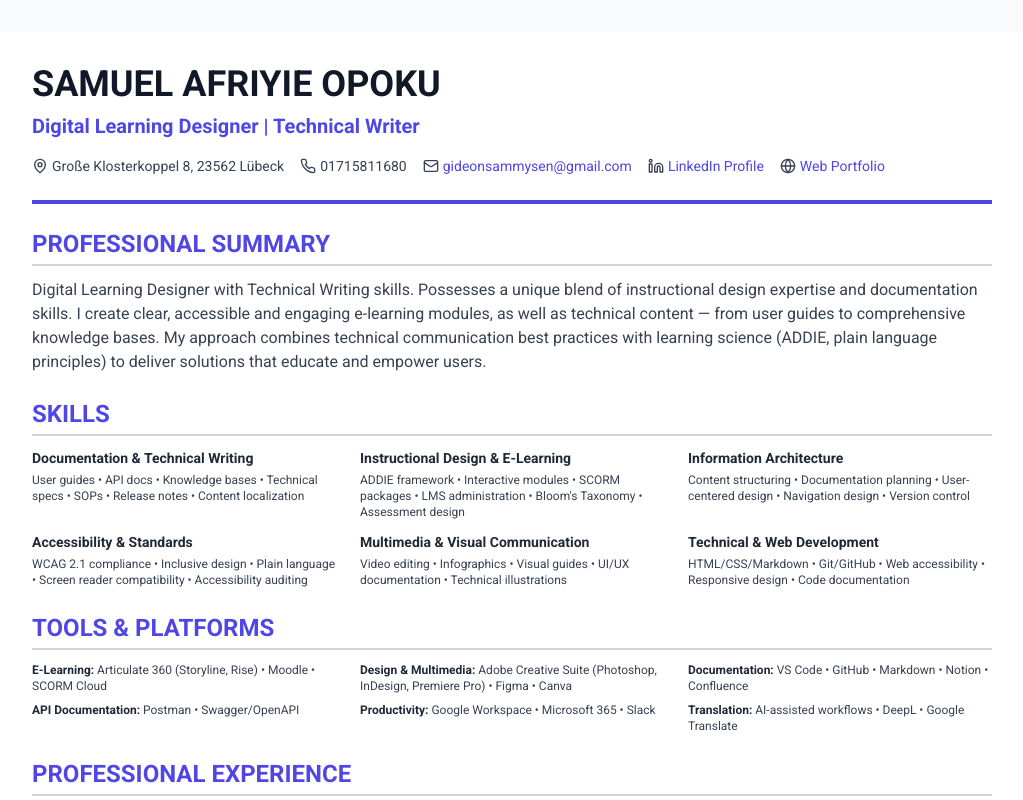
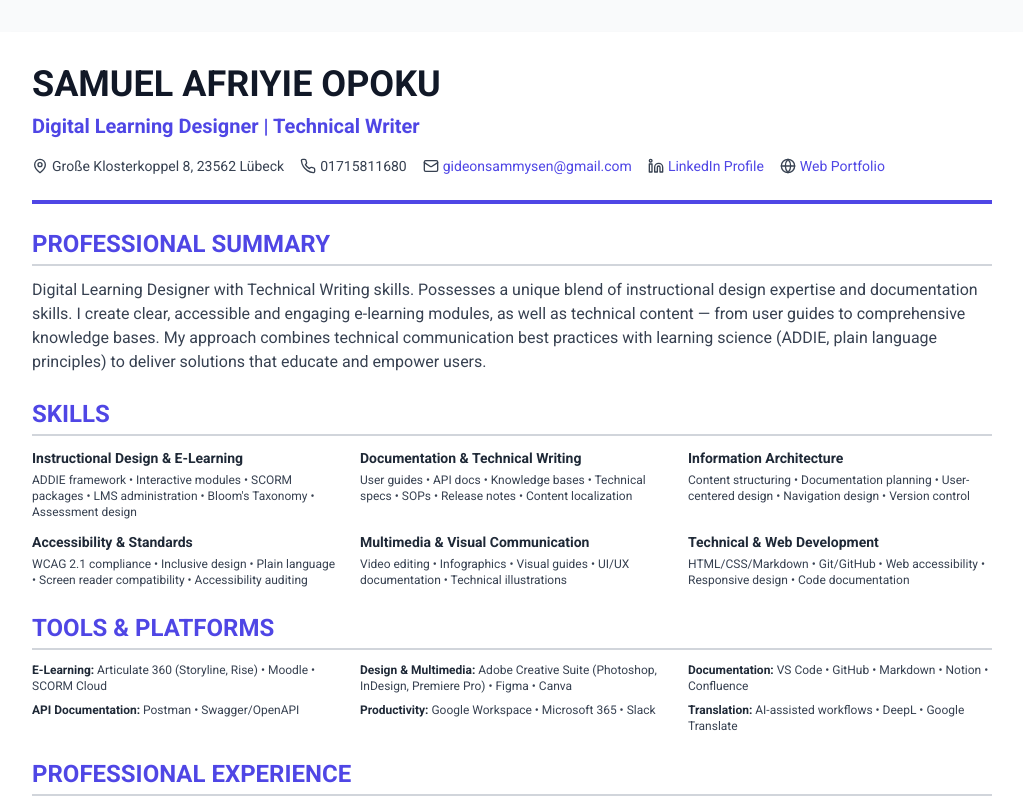
Before and after one commit to Samuelsen1/VS-Code-Port1, a Next.js app: page /cv in a window 1280 px wide. Shown: the top 800 px of the page, without its empty margins (128-1151 px from the left). Built offline with nearby package versions, Linux system fonts and the light colour scheme.

Commit message:
Reorder CV skills - Instructional Design first, then Technical Writing
- Moved Instructional Design & E-Learning to first position (primary focus)
- Moved Documentation & Technical Writing to second position (secondary focus)
- Maintains role hierarchy consistency with AI chatbot positioning

```diff
--- a/app/cv/page.js
+++ b/app/cv/page.js
@@ -55,13 +55,13 @@ export default function DigitalLearningCV() {
           <h2 className="text-2xl font-bold text-indigo-600 mb-3 border-b-2 border-gray-300 pb-1">SKILLS</h2>
           <div className="grid grid-cols-1 md:grid-cols-3 gap-x-6 gap-y-3">
             <div>
-              <h3 className="font-semibold text-gray-800 mb-1 text-sm">Documentation & Technical Writing</h3>
-              <p className="text-xs text-gray-700">User guides • API docs • Knowledge bases • Technical specs • SOPs • Release notes • Content localization</p>
+              <h3 className="font-semibold text-gray-800 mb-1 text-sm">Instructional Design & E-Learning</h3>
+              <p className="text-xs text-gray-700">ADDIE framework • Interactive modules • SCORM packages • LMS administration • Bloom's Taxonomy • Assessment design</p>
             </div>
 
             <div>
-              <h3 className="font-semibold text-gray-800 mb-1 text-sm">Instructional Design & E-Learning</h3>
-              <p className="text-xs text-gray-700">ADDIE framework • Interactive modules • SCORM packages • LMS administration • Bloom's Taxonomy • Assessment design</p>
+              <h3 className="font-semibold text-gray-800 mb-1 text-sm">Documentation & Technical Writing</h3>
+              <p className="text-xs text-gray-700">User guides • API docs • Knowledge bases • Technical specs • SOPs • Release notes • Content localization</p>
             </div>
 
             <div>
```
